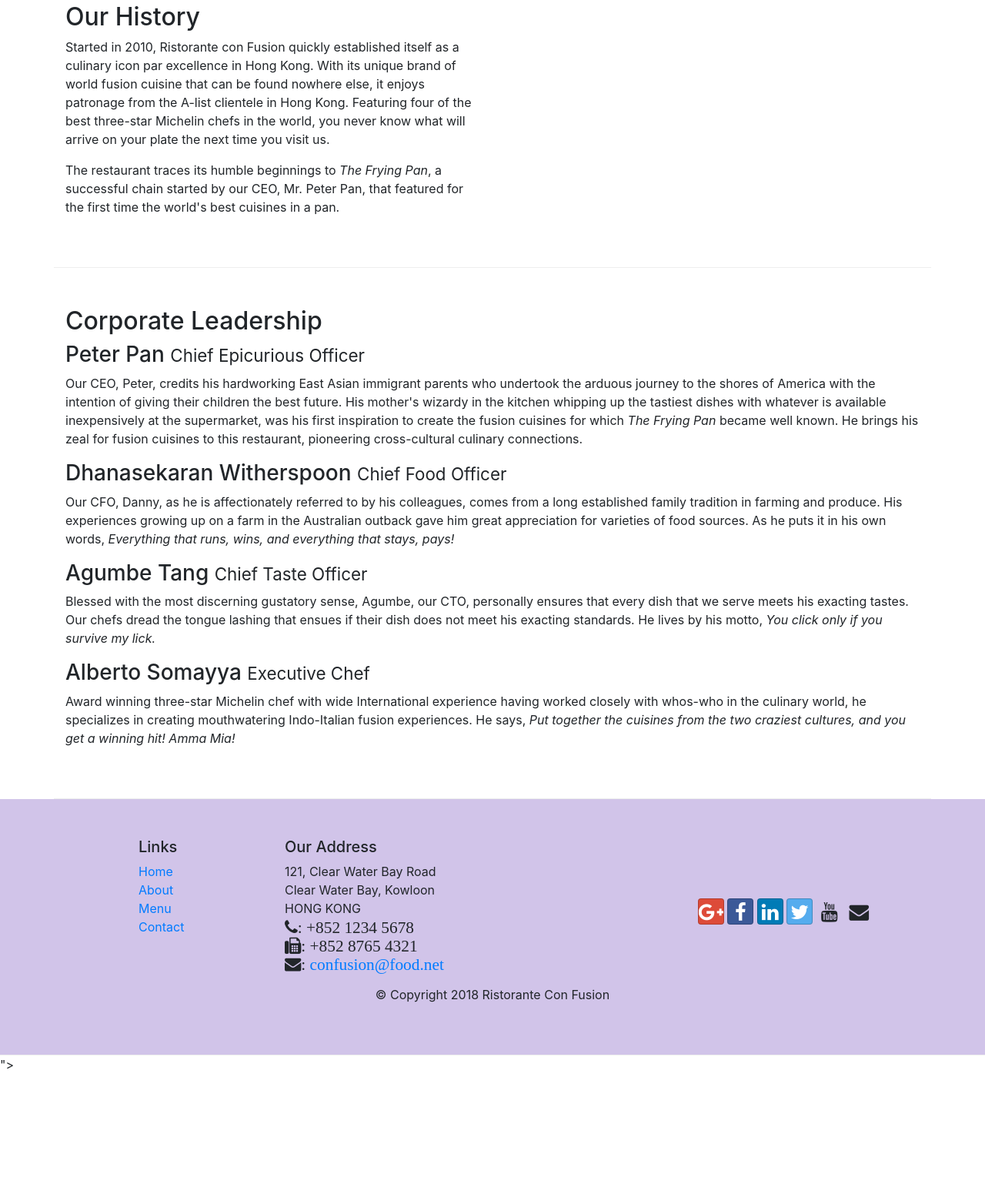
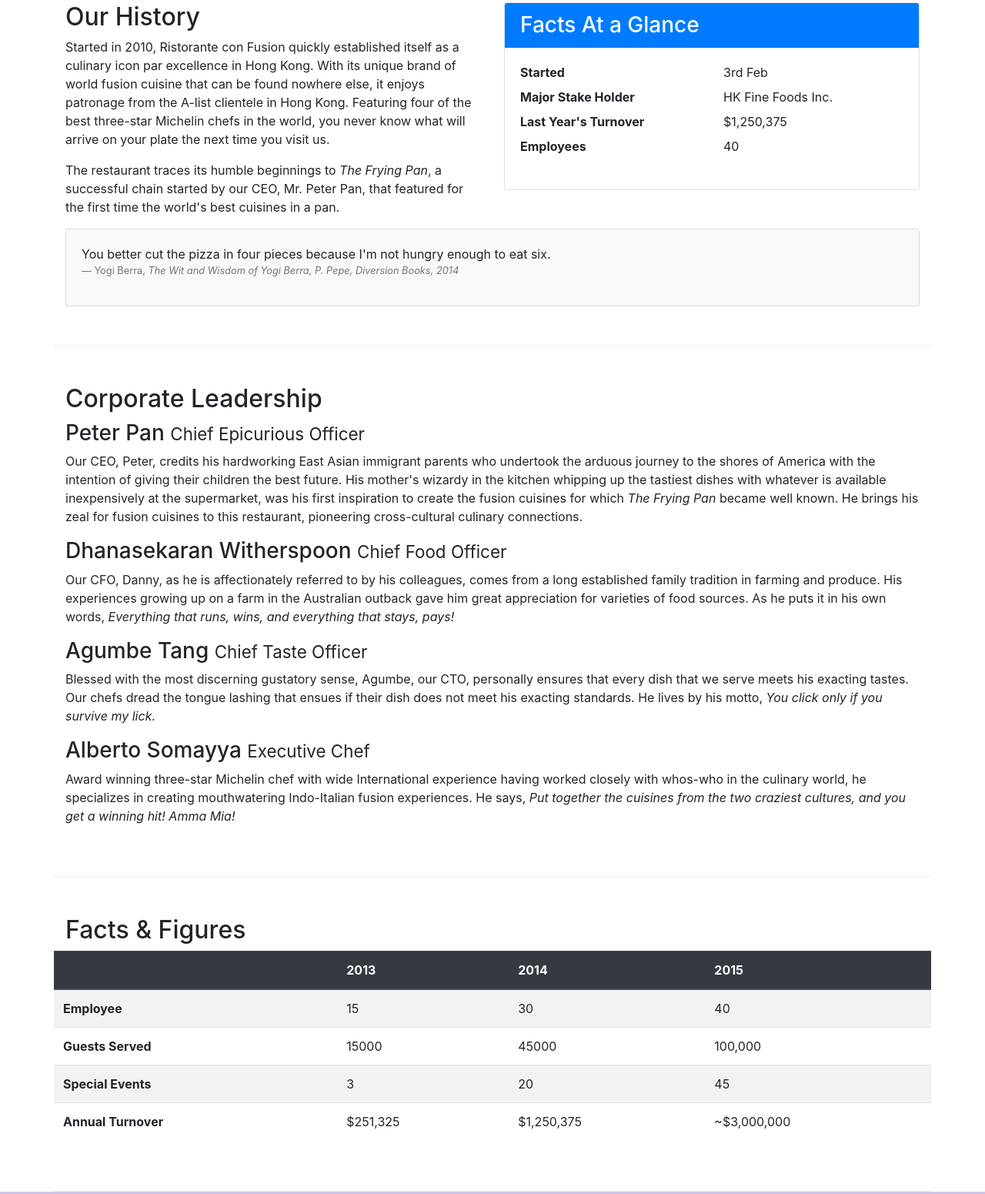
Before and after one commit to bhanu789/WebDevelopment, a website: page aboutus.html in a window 1280 px wide. Shown: the part 544-2095 px from the top of the page at 77% size. Before the commit the page ends 1939 px from the top, so only its background shows below. Drawn offline with nearby package versions, Linux system fonts and the light colour scheme.

Commit message:
media and images

```diff
--- a/aboutus.html
+++ b/aboutus.html
@@ -4,8 +4,6 @@
 <head>
 
     <title>Ristorante Con Fusion: About Us</title>
-
-</head>
     <!-- metadata tags -->
     <meta charset="utf-8">
     <meta name="viewport" content="width-device-width, intial-scale=1, shrink-to-fit=no">
@@ -15,6 +13,7 @@
     <link rel="stylesheet" href="node_modules/bootstrap-social/bootstrap-social.css">
     <link rel="stylesheet" href="node_modules/font-awesome/css/font-awesome.min.css">
     <link rel="stylesheet" href="css/style.css">
+</head>
 
 <body>
     <nav class="navbar navbar-dark navbar-expand-sm  fixed-top">
@@ -22,13 +21,18 @@
             <button class="navbar-toggler" type="button" data-toggle="collapse" data-target="#NavBar">
                 <span class="navbar-toggler-icon"></span>
             </button>
+            <a class="navbar-brand "  href="./index.html"><img src="img/logo.png" height="40" width="41"></a>
             <a class="navbar-brand " href="./index.html">Ristorante Con Fusion</a>
             <div class="collapse navbar-collapse" id="NavBar">
                 <ul class="navbar-nav mr-auto">
-                    <li class="nav-item "><a class="nav-link" href="./index.html"><span class="fa fa-home fa-lg"></span>Home </a></li>
-                    <li class="nav-item active"><a class="nav-link" href="#"><span class="fa fa-info fa-lg"></span> About </a></li>
-                    <li class="nav-item"><a class="nav-link" href="#"><span class="fa fa-list fa-lg"></span> Menu </a></li>
-                    <li class="nav-item"><a class="nav-link" href="./contactus.html"><span class="fa fa-address-card fa-lg"> </span> Contact</a></li>
+                    <li class="nav-item "><a class="nav-link" href="./index.html"><span
+                                class="fa fa-home fa-lg"></span> Home </a></li>
+                    <li class="nav-item active"><a class="nav-link" href="#"><span class="fa fa-info fa-lg"></span>
+                            About </a></li>
+                    <li class="nav-item"><a class="nav-link" href="#"><span class="fa fa-list fa-lg"></span> Menu </a>
+                    </li>
+                    <li class="nav-item"><a class="nav-link" href="./contactus.html"><span
+                                class="fa fa-address-card fa-lg"> </span> Contact</a></li>
                 </ul>
             </div>
         </div>
@@ -36,6 +40,10 @@
     <header class="jumbotron">
         <div class="container">
             <div class="row row-header">
+                <div class="col-12 col-sm align-self-center">
+                    <img class="img-fluid" src="img/logo.png">
+                </div>
+
                 <div class="col-12 col-sm-6">
                     <h1>Ristorante con Fusion</h1>
                     <p>We take inspiration from the World's best cuisines, and create a unique fusion experience. Our
@@ -72,36 +80,123 @@
                     our CEO, Mr. Peter Pan, that featured for the first time the world's best cuisines in a pan.</p>
             </div>
             <div class="col-12 col-sm-6">
+                <div class="card">
+                    <h3 class="card-header bg-primary text-white">Facts At a Glance</h3>
+                    <div class="card-body">
+                        <dl class="row">
+                            <dt class="col-6">Started</dt>
+                            <dd class="col-6">3rd Feb</dd>
+                            <dt class="col-6">Major Stake Holder</dt>
+                            <dd class="col-6">HK Fine Foods Inc.</dd>
+                            <dt class="col-6">Last Year's Turnover</dt>
+                            <dd class="col-6">$1,250,375</dd>
+                            <dt class="col-6">Employees</dt>
+                            <dd class="col-6">40</dd>
+                        </dl>
+                    </div>
+
+                </div>
+
+            </div>
+
+            <div class="col-12">
+                <div class="card card-body bg-light">
+                    <blockquote >
+                        <p class="mb-0">You better cut the pizza in four pieces because
+                            I'm not hungry enough to eat six.</p>
+                        <footer class="blockquote-footer">Yogi Berra,
+                            <cite title="Source Title">The Wit and Wisdom of Yogi Berra,
+                            P. Pepe, Diversion Books, 2014</cite>
+                        </footer>
+                    </blockquote>
+
+                    </blockquote>
+
+                </div>
+
             </div>
     </div>
 
 
     <div class="row row-content">
-            <div class="col-12  " >
+        <div class="col-12  ">
             <h2>Corporate Leadership</h2>
             <h3>Peter Pan <small>Chief Epicurious Officer</small></h3>
-                <p class="d-none d-sm-block">Our CEO, Peter, credits his hardworking East Asian immigrant parents who undertook the arduous
+            <p class="d-none d-sm-block">Our CEO, Peter, credits his hardworking East Asian immigrant parents who
+                undertook the arduous
                 journey to the shores of America with the intention of giving their children the best future. His
                 mother's wizardy in the kitchen whipping up the tastiest dishes with whatever is available
                 inexpensively at the supermarket, was his first inspiration to create the fusion cuisines for which
                 <em>The Frying Pan</em> became well known. He brings his zeal for fusion cuisines to this
                 restaurant, pioneering cross-cultural culinary connections.</p>
             <h3>Dhanasekaran Witherspoon <small>Chief Food Officer</small></h3>
-                <p class="d-none d-sm-block">Our CFO, Danny, as he is affectionately referred to by his colleagues, comes from a long established
+            <p class="d-none d-sm-block">Our CFO, Danny, as he is affectionately referred to by his colleagues,
+                comes from a long established
                 family tradition in farming and produce. His experiences growing up on a farm in the Australian
                 outback gave him great appreciation for varieties of food sources. As he puts it in his own words,
                 <em>Everything that runs, wins, and everything that stays, pays!</em></p>
             <h3>Agumbe Tang <small>Chief Taste Officer</small></h3>
-                <p class="d-none d-sm-block">Blessed with the most discerning gustatory sense, Agumbe, our CTO, personally ensures that every dish
+            <p class="d-none d-sm-block">Blessed with the most discerning gustatory sense, Agumbe, our CTO,
+                personally ensures that every dish
                 that we serve meets his exacting tastes. Our chefs dread the tongue lashing that ensues if their
                 dish does not meet his exacting standards. He lives by his motto, <em>You click only if you survive
                     my lick.</em></p>
             <h3>Alberto Somayya <small>Executive Chef</small></h3>
-                <p class="d-none d-sm-block">Award winning three-star Michelin chef with wide International experience having worked closely with
+            <p class="d-none d-sm-block">Award winning three-star Michelin chef with wide International experience
+                having worked closely with
                 whos-who in the culinary world, he specializes in creating mouthwatering Indo-Italian fusion
                 experiences. He says, <em>Put together the cuisines from the two craziest cultures, and you get a
                     winning hit! Amma Mia!</em></p>
         </div>
+    </div>
+
+    <div class="row row-content">
+        <div class="col-12 col-sm-9">
+            <h2>Facts &amp; Figures</h2>
+        </div>
+        <div class="col-12 col-sm-3"></div>
+
+        <div class="table-responsive">
+            <table class="table table-striped ">
+                <thead class="thead-dark">
+                    <tr>
+                        <th>&nbsp;</th>
+                        <th>2013</th>
+                        <th>2014</th>
+                        <th>2015</th>
+                    </tr>
+                <tbody>
+                    <tr>
+                        <th>Employee</th>
+                        <td>15</td>
+                        <td>30</td>
+                        <td>40</td>
+                    </tr>
+                    <tr>
+                        <th>Guests Served</th>
+                        <td>15000</td>
+                        <td>45000</td>
+                        <td>100,000</td>
+                    </tr>
+                    <tr>
+                        <th>Special Events</th>
+                        <td>3</td>
+                        <td>20</td>
+                        <td>45</td>
+                    </tr>
+                    <tr>
+                        <th>Annual Turnover</th>
+                        <td>$251,325</td>
+                        <td>$1,250,375</td>
+                        <td>~$3,000,000</td>
+                    </tr>
+
+                </tbody>
+
+                </thead>
+            </table>
+        </div>
+
     </div>
 
     </div>
@@ -131,11 +226,16 @@
                 </div>
                 <div class="col-12 col-sm-4 align-self-center">
                     <div class="text-center">
-                        <a class="btn btn-social-icon btn-google" href="http://google.com/+"><i class="fa fa-google-plus    "></i></a>
-                        <a class="btn btn-social-icon btn-facebook" href="http://www.facebook.com/profile.php?id="><i class="fa fa-facebook-f    "></i></a>
-                        <a class="btn btn-social-icon btn-linkedin" href="http://www.linkedin.com/in/"><i class="fa fa-linkedin    "></i></a>
-                        <a class="btn btn-social-icon btn-twitter" href="http://twitter.com/"><i class="fa fa-twitter" ></i></a>
-                        <a class="btn btn-social-icon btn-youtube" href="http://youtube.com/"><i class="fa fa-youtube"></i></a>
+                        <a class="btn btn-social-icon btn-google" href="http://google.com/+"><i
+                                class="fa fa-google-plus    "></i></a>
+                        <a class="btn btn-social-icon btn-facebook" href="http://www.facebook.com/profile.php?id="><i
+                                class="fa fa-facebook-f    "></i></a>
+                        <a class="btn btn-social-icon btn-linkedin" href="http://www.linkedin.com/in/"><i
+                                class="fa fa-linkedin    "></i></a>
+                        <a class="btn btn-social-icon btn-twitter" href="http://twitter.com/"><i
+                                class="fa fa-twitter"></i></a>
+                        <a class="btn btn-social-icon btn-youtube" href="http://youtube.com/"><i
+                                class="fa fa-youtube"></i></a>
                         <a class="btn btn-social-icon" href="mailto:"><i class="fa fa-envelope    "></i></a>
                     </div>
                 </div>
```
Also changed, not shown: contactus.html (+7 -2 lines), index.html (+20 -5 lines). Lines whose indentation alone changed are shown as unchanged.
